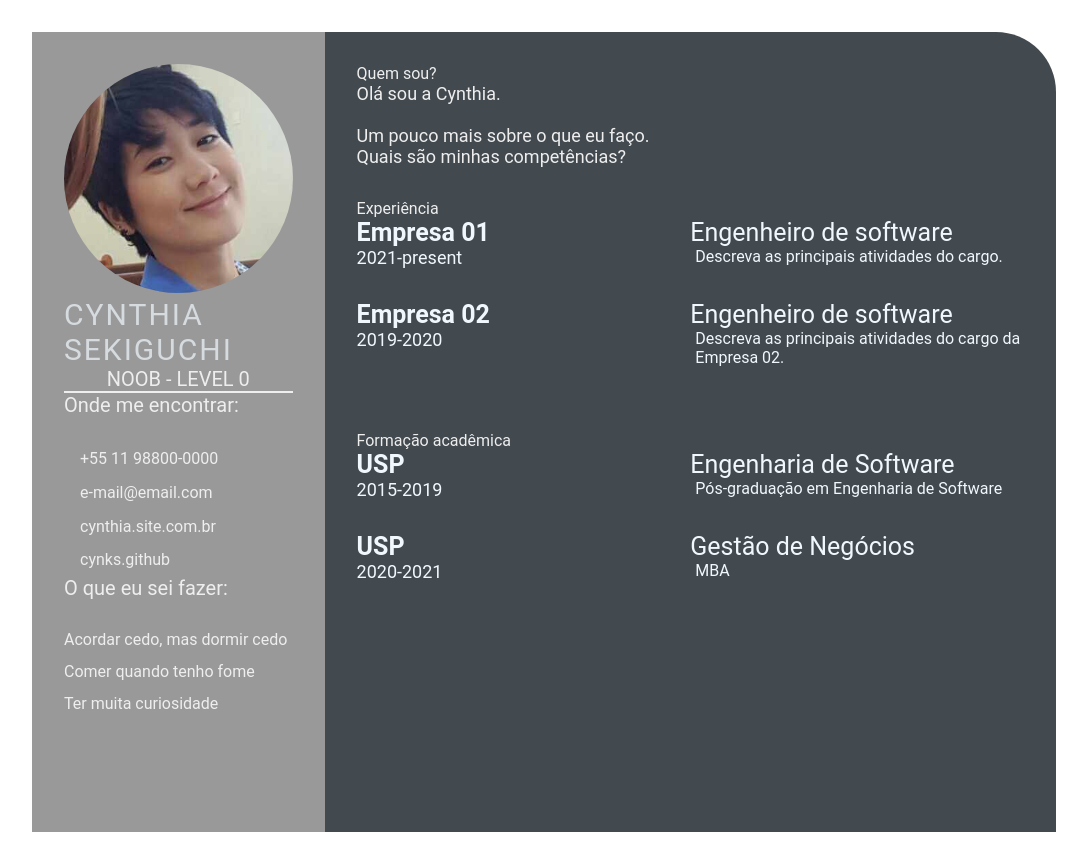
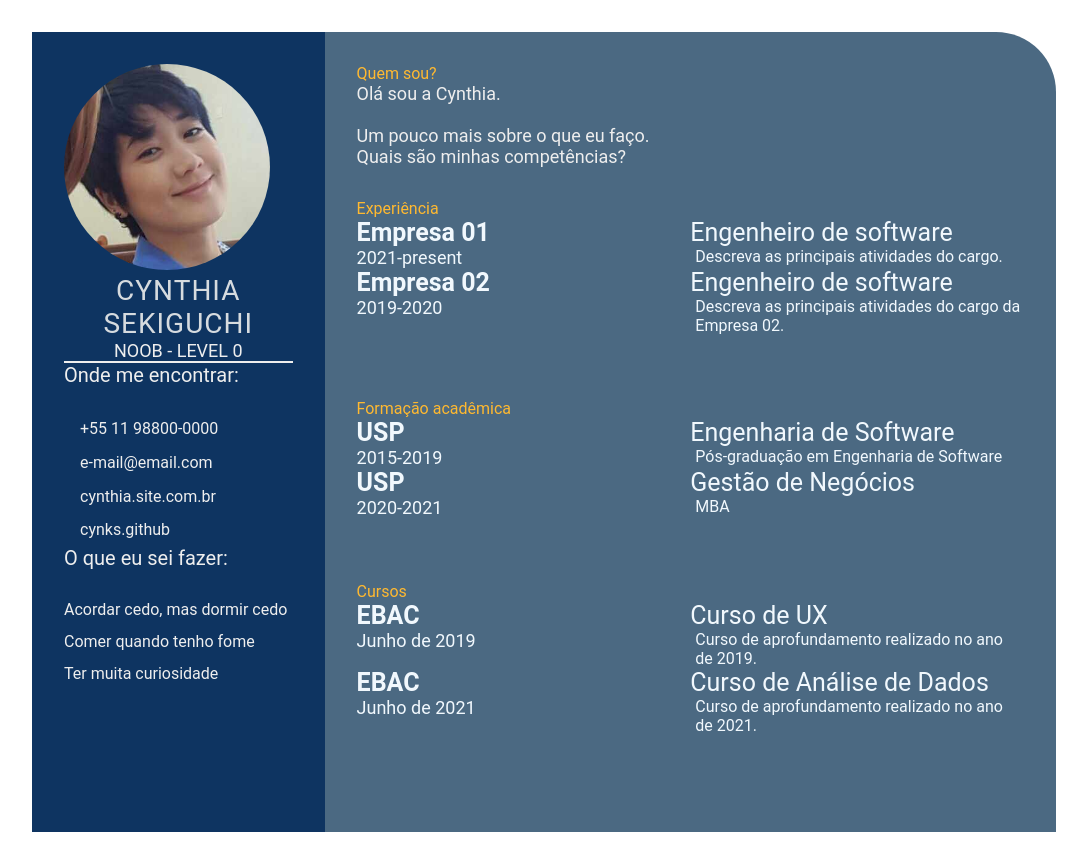
Before and after one commit to cynks/cynks.github.io, a plain HTML site: page index.html in a window 1280 px wide. Shown: the whole page, without its empty margins (96-1183 px from the left). Drawn offline with Linux system fonts and the light colour scheme.

Commit message:
alteracao visual e algumas divs apagadas

```diff
--- a/index.html
+++ b/index.html
@@ -14,6 +14,7 @@
     <main class="resume-contents">
         <section class="left-section">
             <div class="left-section-contents">
+
                 <div class="profile">
                     <img class="profile-image" src="img/profile-image.jpg" alt="profile image">
                     <p class="name">Cynthia Sekiguchi</p>
@@ -68,8 +69,6 @@
                             <p class="exp-position">Engenheiro de software</p>
                             <p class="exp-desc">Descreva as principais atividades do cargo.</p>
                         </div>
-                    </div>
-                    <div class="experience-contents">
                         <div class="exp-left">
                             <p class="exp-company-name">Empresa 02</p>
                             <p class="exp-time-period">2019-2020</p>
@@ -80,6 +79,7 @@
                         </div>
                     </div>
                 </section>
+
                 <section class="education gap">
                     <div class="right-title">Formação acadêmica</div>
                     <div class="education-contents">
@@ -91,8 +91,6 @@
                             <p class="education-subject">Engenharia de Software</p>
                             <p class="education-desc">Pós-graduação em Engenharia de Software</p>
                         </div>
-                    </div>
-                    <div class="education-contents">
                         <div class="education-left">
                             <p class="education-school-name">USP</p>
                             <p class="educationp-time-period">2020-2021</p>
@@ -103,9 +101,35 @@
                         </div>
                     </div>
                 </section>
+
+                <section class="awards gap">
+                    <div class="right-title">Cursos</div>
+                    <div class="awards-contents">
+                        <div class="awards-left">
+                            <p class="awards-company-name">EBAC</p>
+                            <p class="awards-time-period">Junho de 2019</p>
+                        </div>
+                        <div class="awards-right">
+                            <p class="awards-name">Curso de UX</p>
+                            <p class="awards-desc">
+                                Curso de aprofundamento realizado no ano de 2019.
+                            </p>
+                        </div>
+                        <div class="awards-left">
+                            <p class="awards-company-name">EBAC</p>
+                            <p class="awards-time-period">Junho de 2021</p>
+                        </div>
+                        <div class="awards-right">
+                            <p class="awards-name">Curso de Análise de Dados</p>
+                            <p class="awards-desc">
+                                Curso de aprofundamento realizado no ano de 2021.
+                            </p>
+                        </div>
+                    </div>
+                </section>
+
             </div>
         </section>
-
     </main>
 </body>
 
--- a/style.css
+++ b/style.css
@@ -17,13 +17,13 @@
 .left-section {
     grid-column: span 2;
     height: 100%;
-    background-color: #999999;
+    background-color: #0E3461;
 }
 
 .right-section {
     grid-column: span 5;
     height: 100%;
-    background-color: #424a50;
+    background-color: #4B6982;
     border-radius: 0px 60px 0px 0px;
 }
 
@@ -37,20 +37,21 @@
 }
 
 .profile .profile-image {
-    width: 100%;
-    border-radius: 100%;
+    width: 90%;
+    border-radius: 90%;
 }
 
 .name {
     color: #D6DBDF;
-    font-size: 30px;
-    letter-spacing: 2px;
+    font-size: 28px;
+    letter-spacing: 1px;
     text-transform: uppercase;
+    text-align: center;
 }
 
 .profession {
     color: #eeeeee;
-    font-size: 20px;
+    font-size: 18px;
     text-transform: uppercase;
     text-align: center;
 }
@@ -91,7 +92,7 @@
 }
 
 .right-title {
-    color: #eeeeee;
+    color: #FFB930;
 }
 
 .gap {
```
